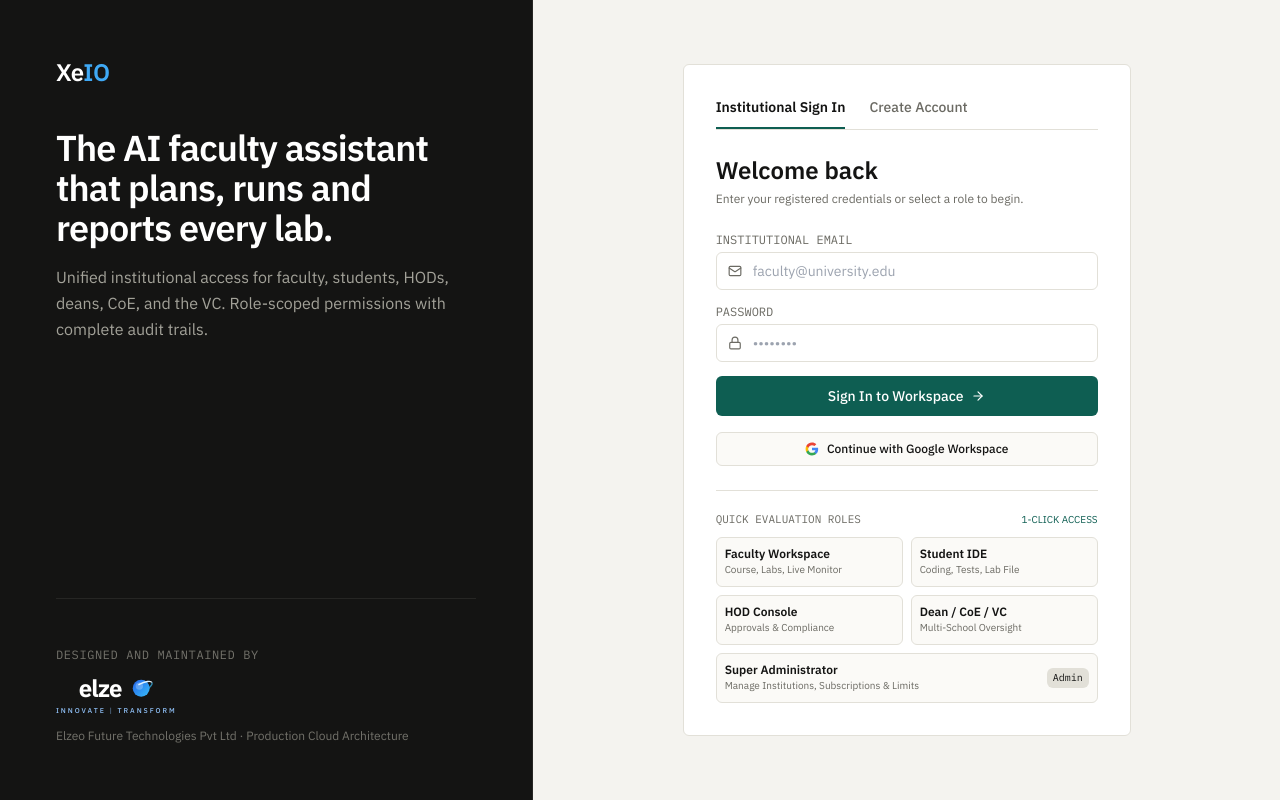
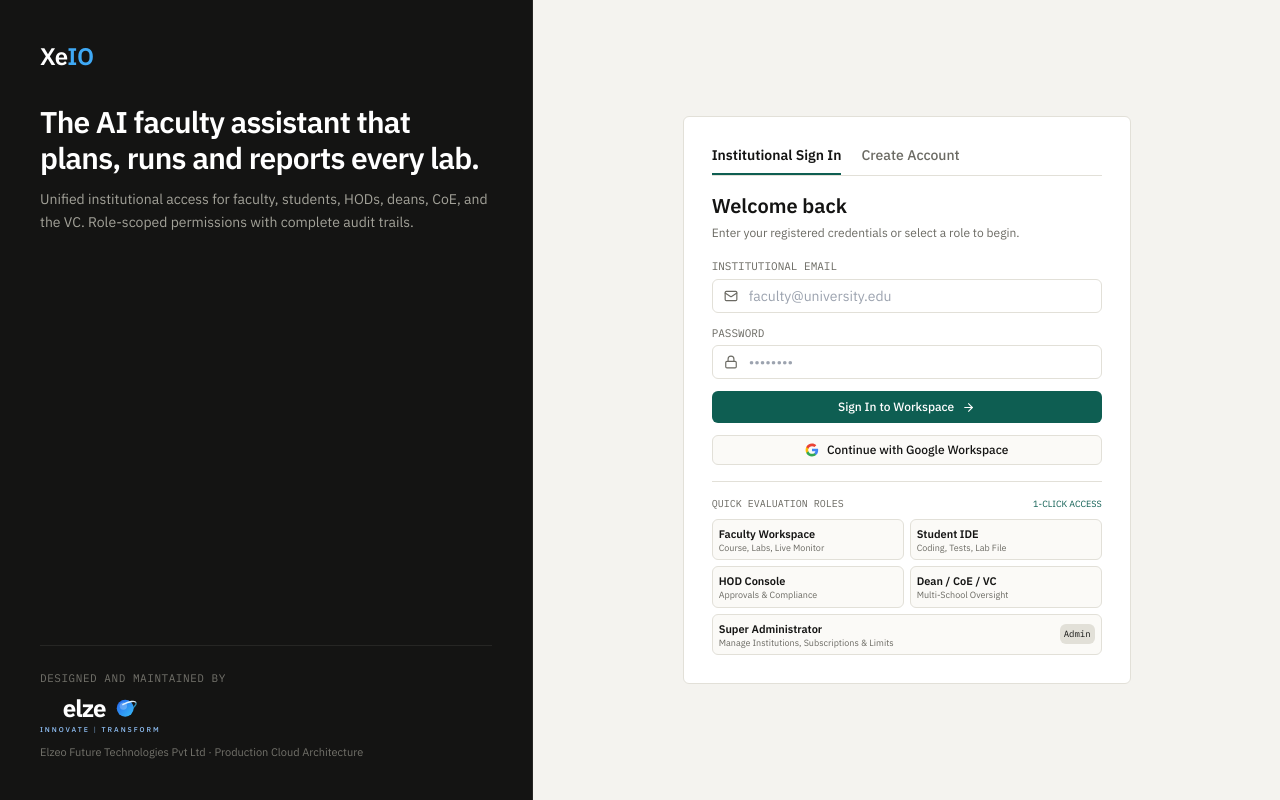
Before and after one commit to pratikpt1304/xeio, a React (Vite) app: page / in a window 1280 px wide. Built offline with nearby package versions, Linux system fonts and the light colour scheme; no server answers.

Commit message:
fix(auth): adjust viewport centering and compact form layout to eliminate top cut-off

```diff
--- a/src/components/SignInScreen.tsx
+++ b/src/components/SignInScreen.tsx
@@ -25,7 +25,6 @@ export const SignInScreen: React.FC<{ onSignIn: () => void }> = ({ onSignIn }) =
 
     try {
       if (!supabase) {
-        // Fallback if supabase client not available
         onSignIn();
         return;
       }
@@ -43,13 +42,11 @@ export const SignInScreen: React.FC<{ onSignIn: () => void }> = ({ onSignIn }) =
         }
 
         if (data.user) {
-          // Check role metadata or default to faculty
           const userRole = (data.user.user_metadata?.role as Role) || 'faculty';
           switchRole(userRole);
           onSignIn();
         }
       } else {
-        // Sign Up
         const { data, error } = await supabase.auth.signUp({
           email: email.trim(),
           password: password,
@@ -99,47 +96,47 @@ export const SignInScreen: React.FC<{ onSignIn: () => void }> = ({ onSignIn }) =
     }
   };
 
-  // Handle Quick Demo Role Selection (for testing & evaluation)
+  // Handle Quick Demo Role Selection
   const handleQuickDemoSignIn = (role: Role) => {
     switchRole(role);
     onSignIn();
   };
 
   return (
-    <div className="min-h-screen flex flex-col md:flex-row bg-[#141413]">
+    <div className="min-h-screen md:h-screen flex flex-col md:flex-row bg-[#141413] overflow-y-auto md:overflow-hidden">
       {/* Left Brand Panel */}
-      <div className="w-full md:w-5/12 bg-[#141413] text-white p-8 md:p-14 flex flex-col justify-between border-b md:border-b-0 md:border-r border-[#262624]">
+      <div className="w-full md:w-5/12 bg-[#141413] text-white p-6 md:p-10 flex flex-col justify-between border-b md:border-b-0 md:border-r border-[#262624] shrink-0 overflow-y-auto">
         <div>
-          <XeIOLogo variant="dark" size="lg" className="mb-10" />
-          <h1 className="text-3xl md:text-4xl font-semibold tracking-tight text-white mb-4 leading-tight">
+          <XeIOLogo variant="dark" size="lg" className="mb-6 md:mb-8" />
+          <h1 className="text-2xl md:text-3xl font-semibold tracking-tight text-white mb-3 leading-tight">
             The AI faculty assistant that plans, runs and reports every lab.
           </h1>
-          <p className="text-[#A3A299] text-base leading-relaxed max-w-md">
+          <p className="text-[#A3A299] text-sm leading-relaxed max-w-md">
             Unified institutional access for faculty, students, HODs, deans, CoE, and the VC. Role-scoped permissions with complete audit trails.
           </p>
         </div>
 
-        <div className="pt-12 mt-12 border-t border-[#262624]">
-          <div className="text-xs uppercase tracking-wider text-[#73726B] font-mono mb-3">
+        <div className="pt-6 mt-8 border-t border-[#262624]">
+          <div className="text-[11px] uppercase tracking-wider text-[#73726B] font-mono mb-2">
             Designed and maintained by
           </div>
           <div className="flex items-center gap-3">
             <ElzeoLogo variant="dark" size="md" />
           </div>
-          <div className="text-xs text-[#73726B] mt-3">
+          <div className="text-[11px] text-[#73726B] mt-2">
             Elzeo Future Technologies Pvt Ltd · Production Cloud Architecture
           </div>
         </div>
       </div>
 
       {/* Right Form Panel */}
-      <div className="w-full md:w-7/12 bg-paper p-6 md:p-14 flex items-center justify-center overflow-y-auto">
-        <div className="w-full max-w-md bg-surface p-8 rounded-[6px] border border-border shadow-none">
+      <div className="w-full md:w-7/12 bg-paper p-4 md:p-8 flex flex-col justify-start md:justify-center items-center overflow-y-auto h-full">
+        <div className="w-full max-w-md bg-surface p-6 md:p-7 rounded-[6px] border border-border shadow-none my-auto">
           {/* Tabs: Sign In / Create Account */}
-          <div className="flex border-b border-border mb-6">
+          <div className="flex border-b border-border mb-4">
             <button
               onClick={() => { setMode('signin'); setErrorMsg(null); setSuccessMsg(null); }}
-              className={`pb-2.5 text-sm font-medium mr-6 transition-colors border-b-2 ${
+              className={`pb-2 text-sm font-medium mr-5 transition-colors border-b-2 ${
                 mode === 'signin'
                   ? 'border-teal text-ink font-semibold'
                   : 'border-transparent text-muted hover:text-ink'
@@ -149,7 +146,7 @@ export const SignInScreen: React.FC<{ onSignIn: () => void }> = ({ onSignIn }) =
             </button>
             <button
               onClick={() => { setMode('signup'); setErrorMsg(null); setSuccessMsg(null); }}
-              className={`pb-2.5 text-sm font-medium transition-colors border-b-2 ${
+              className={`pb-2 text-sm font-medium transition-colors border-b-2 ${
                 mode === 'signup'
                   ? 'border-teal text-ink font-semibold'
                   : 'border-transparent text-muted hover:text-ink'
@@ -159,58 +156,58 @@ export const SignInScreen: React.FC<{ onSignIn: () => void }> = ({ onSignIn }) =
             </button>
           </div>
 
-          <h2 className="text-2xl font-semibold text-ink mb-1">
+          <h2 className="text-xl font-semibold text-ink mb-1">
             {mode === 'signin' ? 'Welcome back' : 'Create an institutional account'}
           </h2>
-          <p className="text-xs text-muted mb-6 leading-normal">
+          <p className="text-xs text-muted mb-4 leading-normal">
             {mode === 'signin'
               ? 'Enter your registered credentials or select a role to begin.'
               : 'Register your faculty or student profile connected to Supabase.'}
           </p>
 
           {errorMsg && (
-            <div className="mb-4 p-3 bg-danger-tint border border-danger/30 rounded-[6px] text-xs text-danger flex items-start gap-2">
-              <AlertCircle size={15} className="shrink-0 mt-0.5" />
+            <div className="mb-3 p-2.5 bg-danger-tint border border-danger/30 rounded-[6px] text-xs text-danger flex items-start gap-2">
+              <AlertCircle size={14} className="shrink-0 mt-0.5" />
               <span>{errorMsg}</span>
             </div>
           )}
 
           {successMsg && (
-            <div className="mb-4 p-3 bg-teal-tint border border-teal/30 rounded-[6px] text-xs text-teal flex items-start gap-2">
-              <CheckCircle size={15} className="shrink-0 mt-0.5" />
+            <div className="mb-3 p-2.5 bg-teal-tint border border-teal/30 rounded-[6px] text-xs text-teal flex items-start gap-2">
+              <CheckCircle size={14} className="shrink-0 mt-0.5" />
               <span>{successMsg}</span>
             </div>
           )}
 
           {/* Email / Password Form */}
-          <form onSubmit={handleEmailAuth} className="space-y-3.5">
+          <form onSubmit={handleEmailAuth} className="space-y-3">
             {mode === 'signup' && (
               <>
                 <div>
-                  <label className="block text-xs font-mono text-muted uppercase mb-1">
+                  <label className="block text-[11px] font-mono text-muted uppercase mb-1">
                     Full Name
                   </label>
                   <div className="relative">
-                    <UserIcon size={14} className="absolute left-3 top-3 text-muted" />
+                    <UserIcon size={14} className="absolute left-3 top-2.5 text-muted" />
                     <input
                       type="text"
                       value={fullName}
                       onChange={(e) => setFullName(e.target.value)}
                       placeholder="Dr. Ramesh Sharma"
-                      className="w-full pl-9 pr-3.5 py-2 bg-surface text-ink text-sm rounded-[6px] border border-border focus:outline-none focus:ring-1 focus:ring-teal focus:border-teal"
+                      className="w-full pl-9 pr-3 py-1.5 bg-surface text-ink text-sm rounded-[6px] border border-border focus:outline-none focus:ring-1 focus:ring-teal focus:border-teal"
                       required
                     />
                   </div>
                 </div>
 
                 <div>
-                  <label className="block text-xs font-mono text-muted uppercase mb-1">
+                  <label className="block text-[11px] font-mono text-muted uppercase mb-1">
                     Select Your Role
                   </label>
                   <select
                     value={selectedRole}
                     onChange={(e) => setSelectedRole(e.target.value as Role)}
-                    className="w-full px-3 py-2 bg-surface text-ink text-sm rounded-[6px] border border-border focus:outline-none focus:ring-1 focus:ring-teal"
+                    className="w-full px-3 py-1.5 bg-surface text-ink text-sm rounded-[6px] border border-border focus:outline-none focus:ring-1 focus:ring-teal"
                   >
                     <option value="faculty">Faculty / Lab In-Charge</option>
                     <option value="student">Student</option>
@@ -224,34 +221,34 @@ export const SignInScreen: React.FC<{ onSignIn: () => void }> = ({ onSignIn }) =
             )}
 
             <div>
-              <label className="block text-xs font-mono text-muted uppercase mb-1">
+              <label className="block text-[11px] font-mono text-muted uppercase mb-1">
                 Institutional Email
               </label>
               <div className="relative">
-                <Mail size={14} className="absolute left-3 top-3 text-muted" />
+                <Mail size={14} className="absolute left-3 top-2.5 text-muted" />
                 <input
                   type="email"
                   value={email}
                   onChange={(e) => setEmail(e.target.value)}
                   placeholder="faculty@university.edu"
-                  className="w-full pl-9 pr-3.5 py-2 bg-surface text-ink text-sm rounded-[6px] border border-border focus:outline-none focus:ring-1 focus:ring-teal focus:border-teal"
+                  className="w-full pl-9 pr-3 py-1.5 bg-surface text-ink text-sm rounded-[6px] border border-border focus:outline-none focus:ring-1 focus:ring-teal focus:border-teal"
                   required
                 />
               </div>
             </div>
 
             <div>
-              <label className="block text-xs font-mono text-muted uppercase mb-1">
+              <label className="block text-[11px] font-mono text-muted uppercase mb-1">
                 Password
               </label>
               <div className="relative">
-                <Lock size={14} className="absolute left-3 top-3 text-muted" />
+                <Lock size={14} className="absolute left-3 top-2.5 text-muted" />
                 <input
                   type="password"
                   value={password}
                   onChange={(e) => setPassword(e.target.value)}
                   placeholder="••••••••"
-                  className="w-full pl-9 pr-3.5 py-2 bg-surface text-ink text-sm rounded-[6px] border border-border focus:outline-none focus:ring-1 focus:ring-teal focus:border-teal"
+                  className="w-full pl-9 pr-3 py-1.5 bg-surface text-ink text-sm rounded-[6px] border border-border focus:outline-none focus:ring-1 focus:ring-teal focus:border-teal"
                   required
                   minLength={6}
                 />
@@ -261,25 +258,25 @@ export const SignInScreen: React.FC<{ onSignIn: () => void }> = ({ onSignIn }) =
             <button
               type="submit"
               disabled={isLoading}
-              className="w-full py-2.5 px-4 bg-teal text-white text-sm font-medium rounded-[6px] hover:bg-[#0b4b42] transition-colors flex items-center justify-center gap-2 disabled:opacity-50"
+              className="w-full py-2 px-4 bg-teal text-white text-xs font-medium rounded-[6px] hover:bg-[#0b4b42] transition-colors flex items-center justify-center gap-2 disabled:opacity-50"
             >
               {isLoading ? (
                 <span>Connecting to Supabase...</span>
               ) : (
                 <>
                   <span>{mode === 'signin' ? 'Sign In to Workspace' : 'Create Account'}</span>
-                  <ArrowRight size={14} />
+                  <ArrowRight size={13} />
                 </>
               )}
             </button>
           </form>
 
           {/* Google SSO Button */}
-          <div className="mt-4">
+          <div className="mt-3">
             <button
               type="button"
               onClick={handleGoogleSSO}
-              className="w-full py-2 px-3 border border-border bg-surface-alt hover:bg-surface text-xs font-medium text-ink rounded-[6px] transition-colors flex items-center justify-center gap-2"
+              className="w-full py-1.5 px-3 border border-border bg-surface-alt hover:bg-surface text-xs font-medium text-ink rounded-[6px] transition-colors flex items-center justify-center gap-2"
             >
               <svg className="w-3.5 h-3.5" viewBox="0 0 24 24">
                 <path fill="#4285F4" d="M22.56 12.25c0-.78-.07-1.53-.2-2.25H12v4.26h5.92c-.26 1.37-1.04 2.53-2.21 3.31v2.77h3.57c2.08-1.92 3.28-4.74 3.28-8.09z" />
@@ -291,59 +288,59 @@ export const SignInScreen: React.FC<{ onSignIn: () => void }> = ({ onSignIn }) =
             </button>
           </div>
 
-          {/* Quick Access Demo Roles (No Password Needed for Evaluation) */}
-          <div className="mt-6 pt-5 border-t border-border">
-            <div className="text-[11px] font-mono text-muted uppercase mb-2.5 flex items-center justify-between">
+          {/* Quick Access Demo Roles */}
+          <div className="mt-4 pt-3.5 border-t border-border">
+            <div className="text-[10px] font-mono text-muted uppercase mb-2 flex items-center justify-between">
               <span>Quick Evaluation Roles</span>
-              <span className="text-[10px] text-teal font-sans">1-Click Access</span>
+              <span className="text-[9px] text-teal font-sans">1-Click Access</span>
             </div>
-            <div className="grid grid-cols-2 gap-2 text-xs">
+            <div className="grid grid-cols-2 gap-1.5 text-xs">
               <button
                 type="button"
                 onClick={() => handleQuickDemoSignIn('faculty')}
-                className="p-2 text-left rounded-[6px] border border-border bg-surface-alt hover:border-teal hover:bg-teal-tint transition-all"
+                className="p-1.5 text-left rounded-[6px] border border-border bg-surface-alt hover:border-teal hover:bg-teal-tint transition-all"
               >
-                <div className="font-semibold text-ink">Faculty Workspace</div>
-                <div className="text-[10px] text-muted">Course, Labs, Live Monitor</div>
+                <div className="font-semibold text-ink text-[11px]">Faculty Workspace</div>
+                <div className="text-[9px] text-muted leading-tight">Course, Labs, Live Monitor</div>
               </button>
 
               <button
                 type="button"
                 onClick={() => handleQuickDemoSignIn('student')}
-                className="p-2 text-left rounded-[6px] border border-border bg-surface-alt hover:border-teal hover:bg-teal-tint transition-all"
+                className="p-1.5 text-left rounded-[6px] border border-border bg-surface-alt hover:border-teal hover:bg-teal-tint transition-all"
               >
-                <div className="font-semibold text-ink">Student IDE</div>
-                <div className="text-[10px] text-muted">Coding, Tests, Lab File</div>
+                <div className="font-semibold text-ink text-[11px]">Student IDE</div>
+                <div className="text-[9px] text-muted leading-tight">Coding, Tests, Lab File</div>
               </button>
 
               <button
                 type="button"
                 onClick={() => handleQuickDemoSignIn('hod')}
-                className="p-2 text-left rounded-[6px] border border-border bg-surface-alt hover:border-teal hover:bg-teal-tint transition-all"
+                className="p-1.5 text-left rounded-[6px] border border-border bg-surface-alt hover:border-teal hover:bg-teal-tint transition-all"
               >
-                <div className="font-semibold text-ink">HOD Console</div>
-                <div className="text-[10px] text-muted">Approvals & Compliance</div>
+                <div className="font-semibold text-ink text-[11px]">HOD Console</div>
+                <div className="text-[9px] text-muted leading-tight">Approvals & Compliance</div>
               </button>
 
               <button
                 type="button"
                 onClick={() => handleQuickDemoSignIn('dean')}
-                className="p-2 text-left rounded-[6px] border border-border bg-surface-alt hover:border-teal hover:bg-teal-tint transition-all"
+                className="p-1.5 text-left rounded-[6px] border border-border bg-surface-alt hover:border-teal hover:bg-teal-tint transition-all"
               >
-                <div className="font-semibold text-ink">Dean / CoE / VC</div>
-                <div className="text-[10px] text-muted">Multi-School Oversight</div>
+                <div className="font-semibold text-ink text-[11px]">Dean / CoE / VC</div>
+                <div className="text-[9px] text-muted leading-tight">Multi-School Oversight</div>
               </button>
 
               <button
                 type="button"
                 onClick={() => handleQuickDemoSignIn('super_admin')}
-                className="col-span-2 p-2 text-left rounded-[6px] border border-border bg-surface-alt hover:border-teal hover:bg-teal-tint transition-all flex items-center justify-between"
+                className="col-span-2 p-1.5 text-left rounded-[6px] border border-border bg-surface-alt hover:border-teal hover:bg-teal-tint transition-all flex items-center justify-between"
               >
                 <div>
-                  <div className="font-semibold text-ink">Super Administrator</div>
-                  <div className="text-[10px] text-muted">Manage Institutions, Subscriptions & Limits</div>
+                  <div className="font-semibold text-ink text-[11px]">Super Administrator</div>
+                  <div className="text-[9px] text-muted leading-tight">Manage Institutions, Subscriptions & Limits</div>
                 </div>
-                <span className="text-[10px] font-mono px-1.5 py-0.5 bg-[#E2E0D8] rounded text-ink">Admin</span>
+                <span className="text-[9px] font-mono px-1 py-0.5 bg-[#E2E0D8] rounded text-ink">Admin</span>
               </button>
             </div>
           </div>
```
